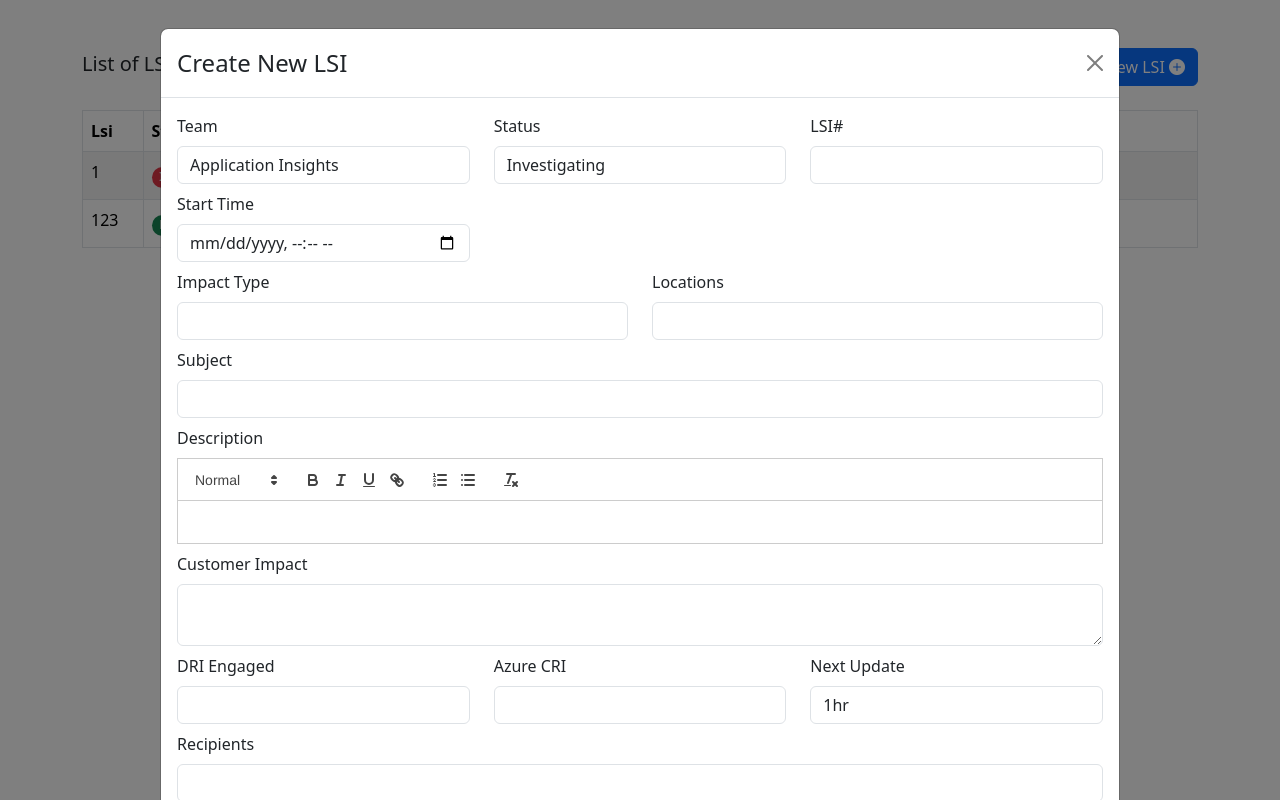
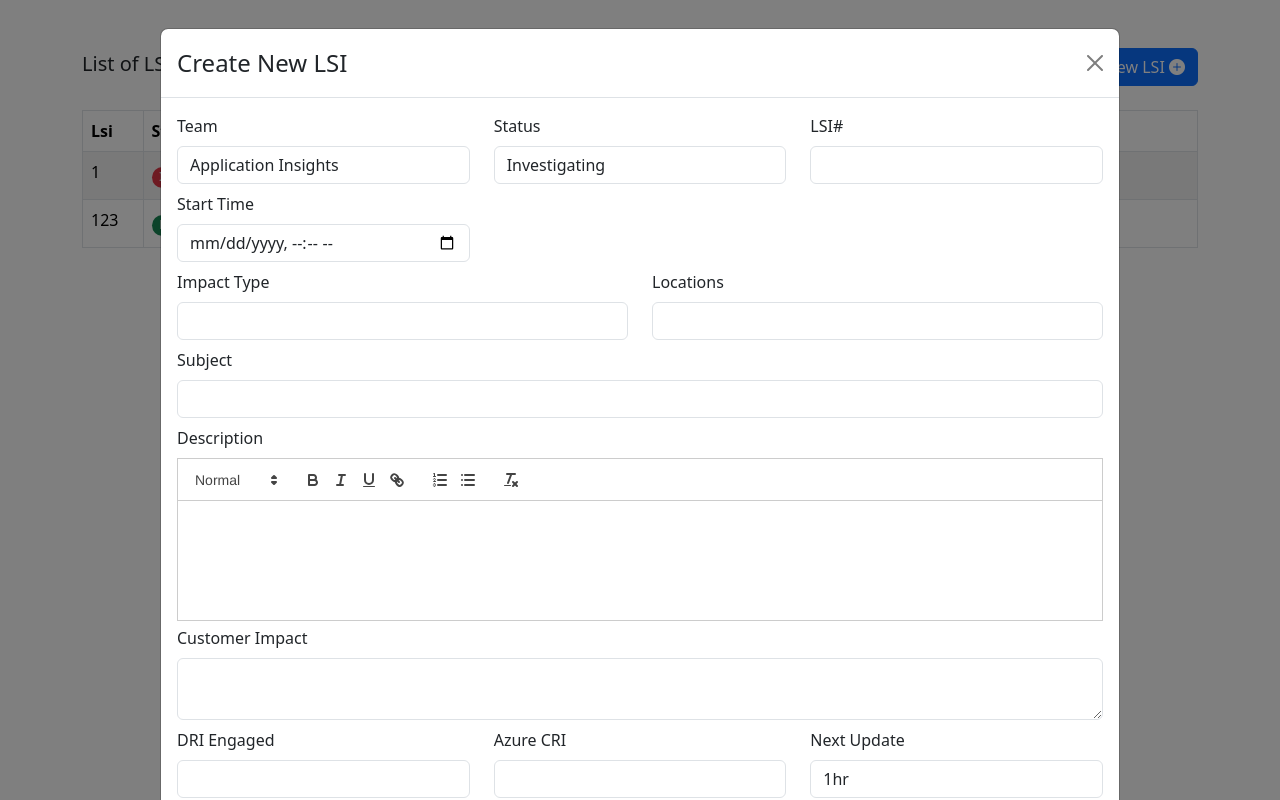
Before and after one commit to vamshisagar/lsi-notifications, a React (Create React App) app: page / in a window 1280 px wide. Both pictures are taken after a click on the button "Create New LSI". Built offline with nearby package versions, Linux system fonts and the light colour scheme.

Commit message:
Changed Height

```diff
--- a/src/components/NewLsiForm.js
+++ b/src/components/NewLsiForm.js
@@ -1,7 +1,7 @@
 import React, { useState, useEffect } from "react";
 import { Form, Button, Row, Col } from "react-bootstrap";
 import ReactQuill from "react-quill";
-import 'react-quill/dist/quill.snow.css'; // import styles
+import "react-quill/dist/quill.snow.css"; // import styles
 
 const NewLsiForm = ({ initialData, onClose, onPreview }) => {
     const [formData, setFormData] = useState({
@@ -277,13 +277,14 @@ const NewLsiForm = ({ initialData, onClose, onPreview }) => {
                     value={formData.description}
                     onChange={handleDescriptionChange}
                     theme="snow"
+                    style={{ height: "120px" }}
                 />
                 {errors.description && (
                     <span className="text-danger">{errors.description}</span>
                 )}
             </Form.Group>
 
-            <Form.Group className="mt-2">
+            <Form.Group className="mt-5">
                 <Form.Label>Customer Impact</Form.Label>
                 <Form.Control
                     as="textarea"
```
